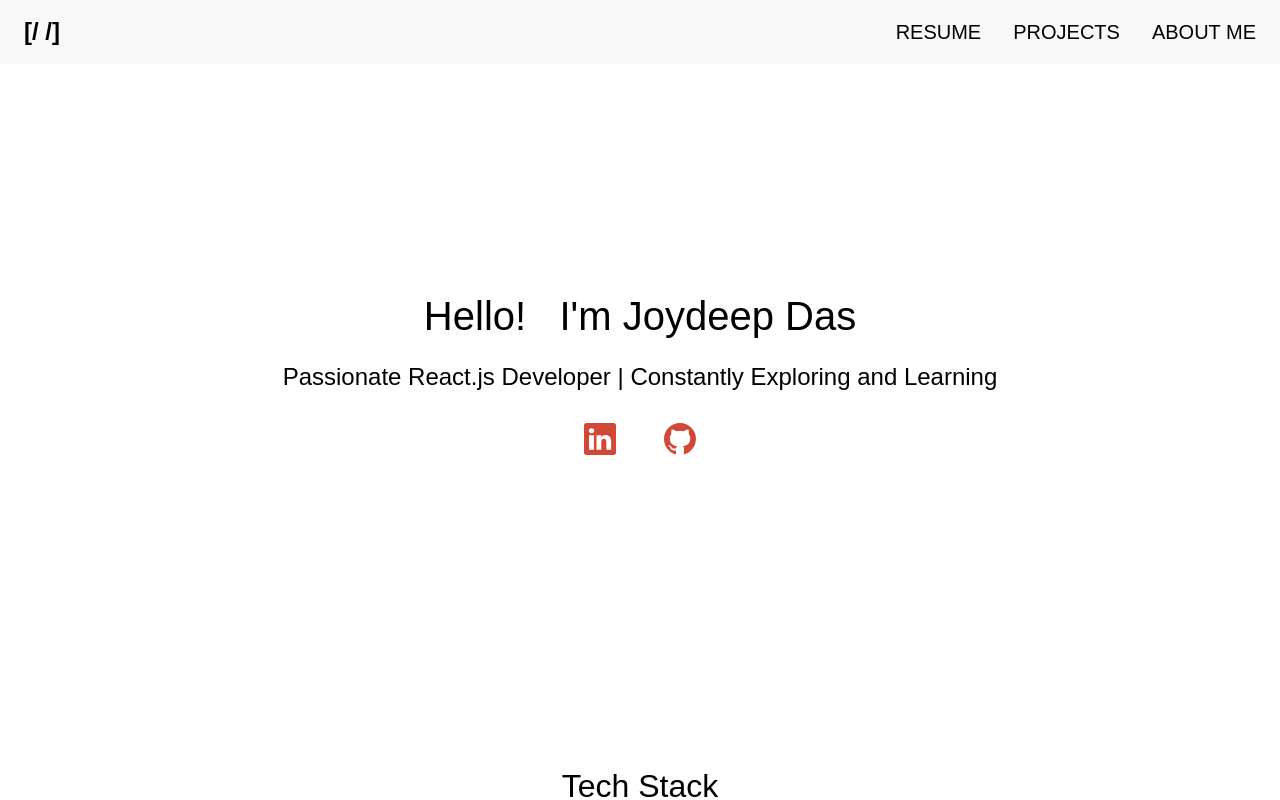
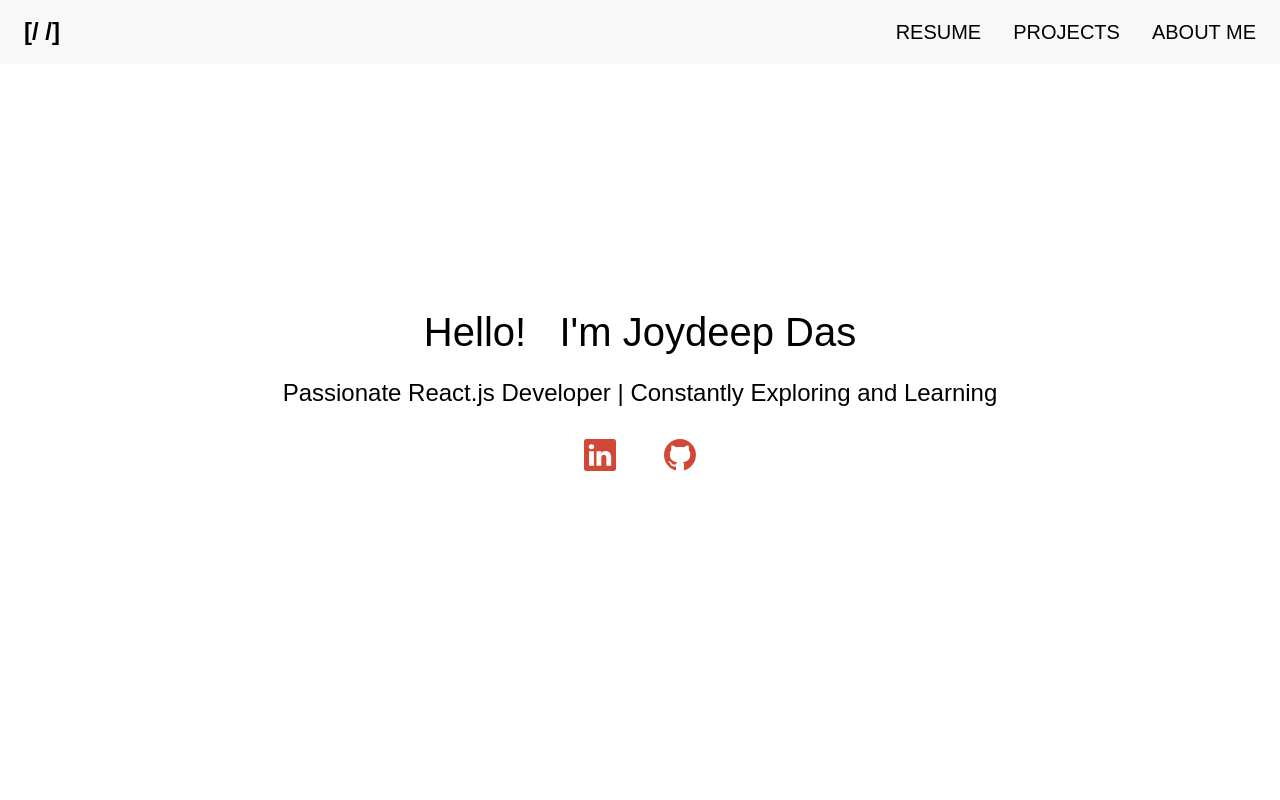
Before and after one commit to joydeep-git/portfolio_react, a React (Create React App) app: page / in a window 1280 px wide. Shown: the top 800 px of the page. Built offline with nearby package versions, Linux system fonts and the light colour scheme; a web font is replaced by a local one.

Commit message:
Update Home.scss

```diff
--- a/src/SCSS/Home.scss
+++ b/src/SCSS/Home.scss
@@ -20,7 +20,7 @@
         height: 100vh;
         width: 100%;
         margin: auto;
-        height: calc(100vh - 5rem);
+        height: calc(100vh - 3rem);
 
         .intro {
             display: flex;
```
